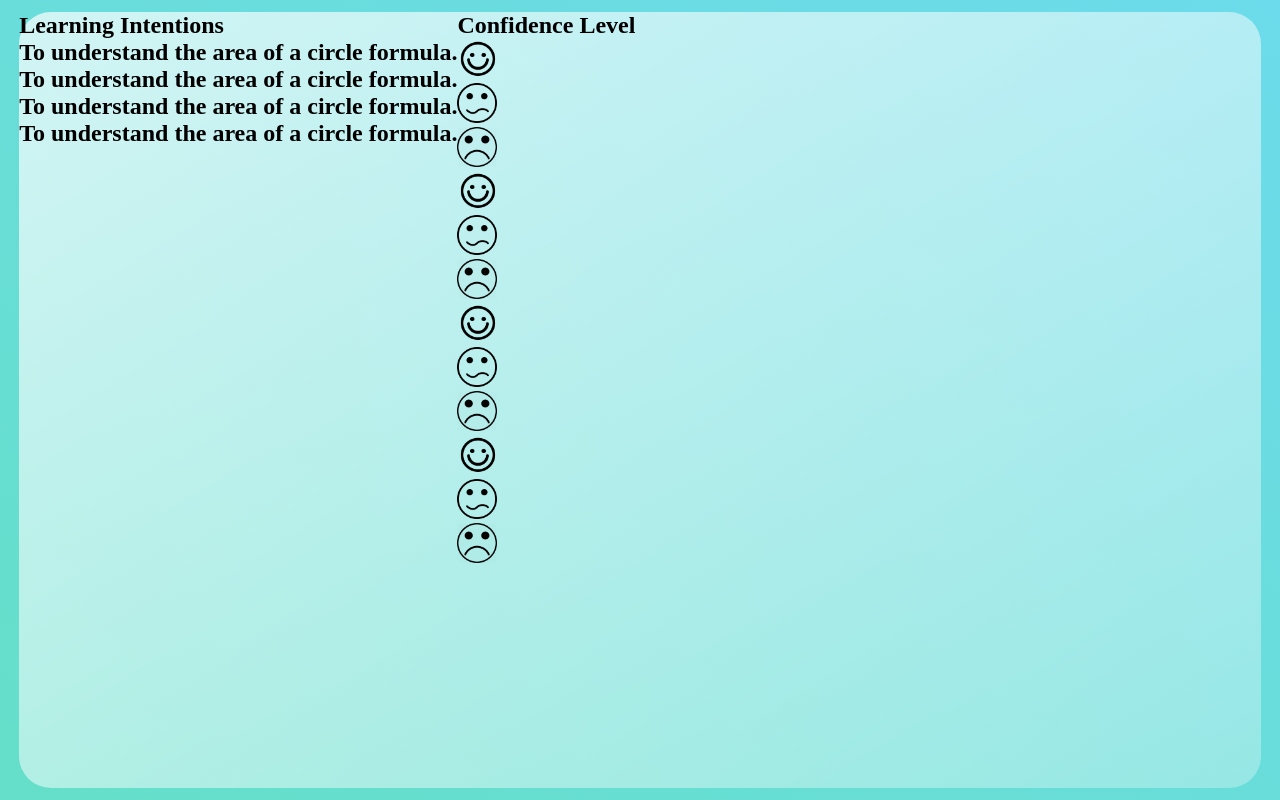
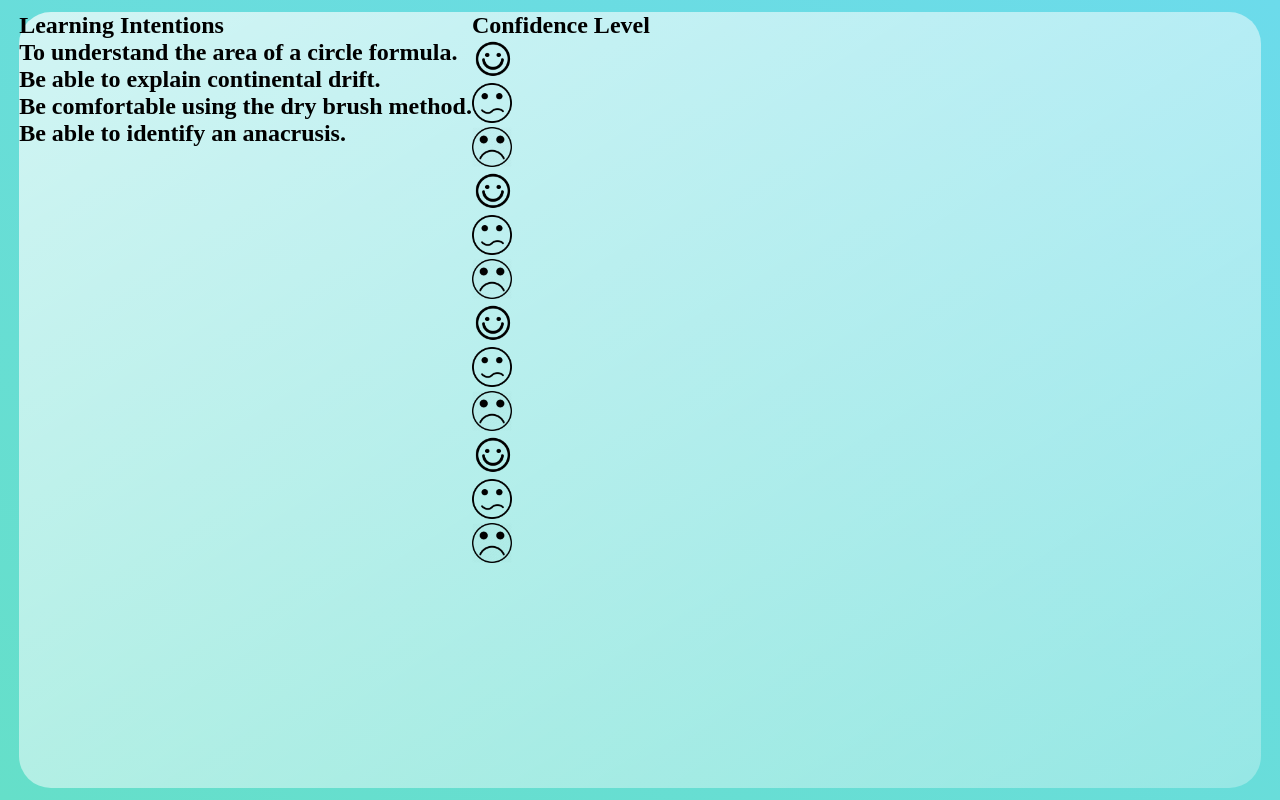
Before and after one commit to Jgilius/LearningSpot, a Django app: page /home/ in a window 1280 px wide. Run offline with Django 3.2, Linux system fonts and the light colour scheme.

Commit message:
HTML tidyup

```diff
--- a/LearningSpot/LearningSpotProject/templates/home.html
+++ b/LearningSpot/LearningSpotProject/templates/home.html
@@ -14,7 +14,7 @@
               <h1> Learning Intentions</h1>
             </div>
 
-            <div class="learning_intentions">
+              <div class="learning_intention1">
                   <div class="learning intention">
                     <div class="learning_intention_content">
                       <h2> To understand the area of a circle formula. </h2>
@@ -22,26 +22,26 @@
                   </div>
               </div>
 
-            <div class="learning_intentions">
+              <div class="learning_intention2">
                 <div class="learning intention">
                   <div class="learning_intention_content">
-                  <h2> To understand the area of a circle formula. </h2>
+                    <h2> Be able to explain continental drift. </h2>
                   </div>
                 </div>
               </div>
 
-            <div class="learning_intentions">
+              <div class="learning_intentions3">
                 <div class="learning intention">
                   <div class="learning_intention_content">
-                  <h2> To understand the area of a circle formula. </h2>
+                    <h2> Be comfortable using the dry brush method. </h2>
                   </div>
                 </div>
               </div>
 
-            <div class="learning_intentions">
+              <div class="learning_intentions4">
                 <div class="learning intention">
                   <div class="learning_intention_content">
-                  <h2> To understand the area of a circle formula. </h2>
+                    <h2> Be able to identify an anacrusis. </h2>
                   </div>
                 </div>
               </div>
@@ -51,6 +51,7 @@
             <div class="confidence_level_header">
               <h1>Confidence Level</h1>
             </div>
+
               <div class="confidence_level1">
                 <div class="happy">
                   <img src='../static/images/happy_face.png' alt='image' width='40px' height='40px'>
@@ -99,6 +100,7 @@
                 </div>
               </div>
           </div>
+
         </section>
       </main>
   </body>
```
Lines whose indentation alone changed are shown as unchanged.
